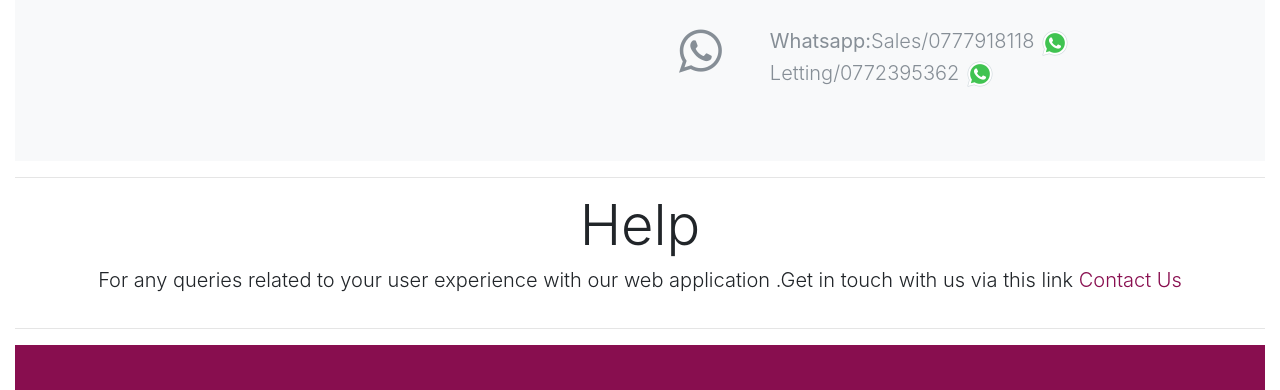
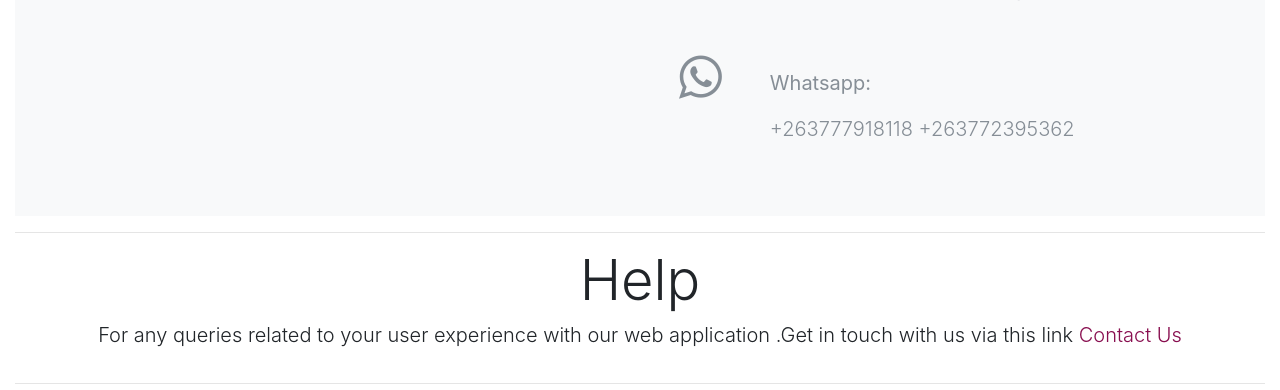
Before and after one commit to CyprianTinasheAarons/twre2019, a Flask app: page /about in a window 1280 px wide. Shown: the part 1191-1581 px from the top of the page. Run offline with Flask 2, Linux system fonts and the light colour scheme; some libraries are stand-ins or nearby versions.

Commit message:
new update

```diff
--- a/app/templates/_post.html
+++ b/app/templates/_post.html
@@ -2,7 +2,7 @@
         <div class="container">
                 <div class="card bg-white border border-white">
                         <div class="card-title">
-                                <h1 class="display-4 text-primary text-center">
+                                <h1 class="display-4 text-primary text-center text-responsive">
                                         "{{post.title}}"
                                 </h1>
 
--- a/app/templates/base.html
+++ b/app/templates/base.html
@@ -226,7 +226,8 @@
                         <i class="fa fa-envelope"></i>
                     </div>
                     <div class="p-4 align-self-end lead">
-                            <a href="mailto:sales@twre.co.zw" class="text-muted"><strong>Email: </strong>Sales@twre.co.zw</a>
+                            <p><strong>Email:</strong></p>
+                            <a href="mailto:sales@twre.co.zw" class="text-muted">Sales@twre.co.zw</a>
                             <a href="mailto:sales@twre.co.zw" class="text-muted">/Letting@twre.co.zw</a>
 
                     </div>
@@ -236,10 +237,11 @@
                             <i class="fa fa-whatsapp"></i>
                         </div>
                         <div class="p-4 align-self-end lead">
-                                <a href="https://api.whatsapp.com/send?phone=263777918118" class="text-muted"><strong>Whatsapp:</strong>Sales/0777918118
-                                    <i><img  src="{{ url_for ('static' , filename='img/WhatsApp_30px.png')}}"  ></i></a>
-                                    <a href="https://api.whatsapp.com/send?phone=263772395362" class="text-muted">Letting/0772395362
-                                        <i><img src="{{ url_for ('static' , filename='img/WhatsApp_30px.png')}}"></i></a>
+                                <p></p><strong>Whatsapp:</strong></p>
+                                <a href="https://api.whatsapp.com/send?phone=263777918118" class="text-muted">+263777918118
+                                    </a>
+                                    <a href="https://api.whatsapp.com/send?phone=263772395362" class="text-muted">+263772395362
+                                        </a>
                         </div>
                     </div>
             </div>
```
